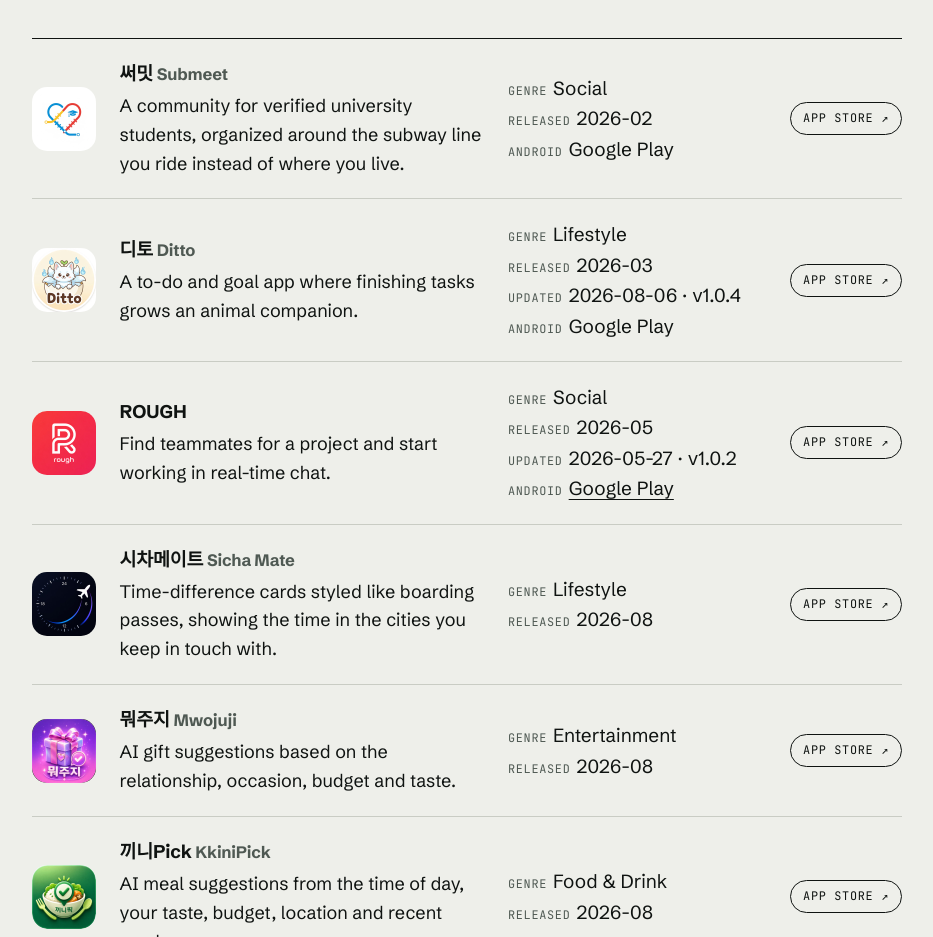
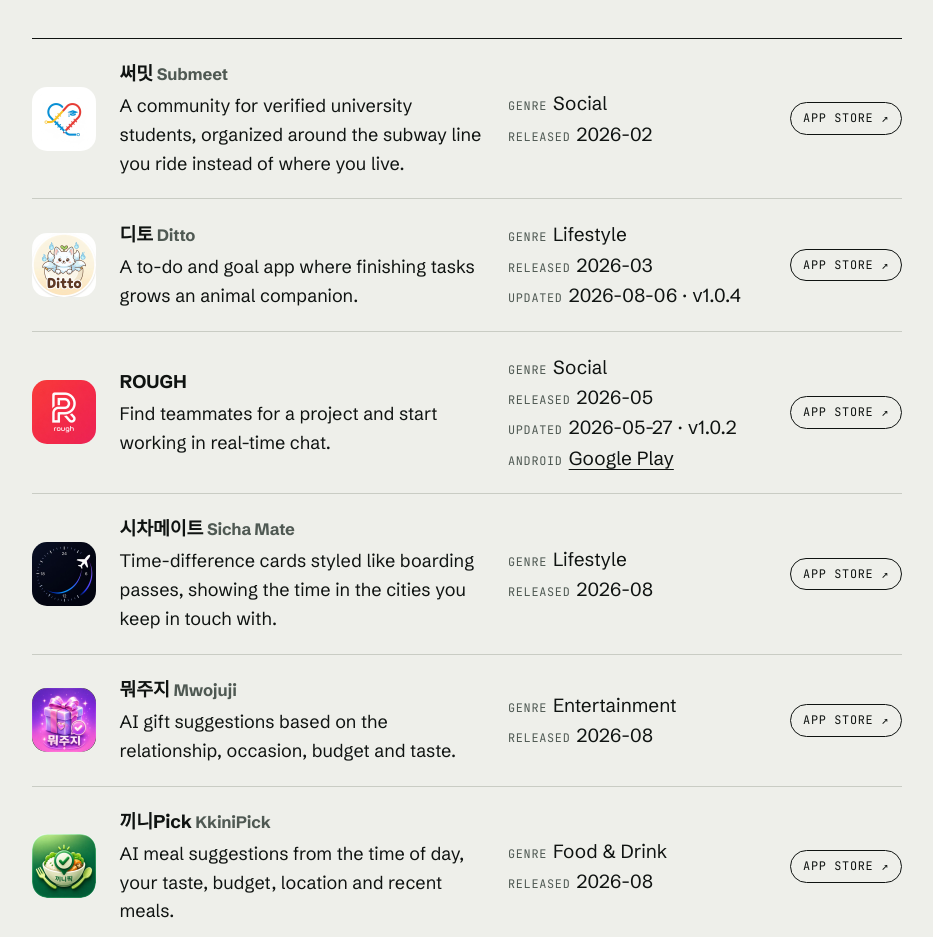
Before and after one commit to Taeho1218/dotz-site, a plain HTML site: page index.html in a window 1280 px wide. Shown: the part 1620-2557 px from the top of the page, without its empty margins (314-1247 px from the left). Drawn offline with Linux system fonts and the light colour scheme.

Commit message:
Correct Android availability
Co-Authored-By: Claude Opus 5.5 <noreply@anthropic.com>
Claude-Session: https://claude.ai/code/session_01763B46u8EkniVsaoZccML4

```diff
--- a/index.html
+++ b/index.html
@@ -217,7 +217,7 @@ footer{border-top:1px solid var(--ink);padding-block:28px 48px;display:flex;flex
         <div class="ab"><h4>써밋 <span class="fine">Submeet</span></h4>
           <p><span class="en">A community for verified university students, organized around the subway line you ride instead of where you live.</span><span class="ko">학교 이메일로 인증한 대학생의 커뮤니티. 사는 동네가 아니라 타는 노선으로 만납니다.</span></p></div>
         <dl class="am"><dt class="mono"><span class="en">Genre</span><span class="ko">분야</span></dt><dd><span class="en">Social</span><span class="ko">소셜</span></dd>
-          <dt class="mono"><span class="en">Released</span><span class="ko">첫 출시</span></dt><dd>2026-02</dd><dt class="mono">Android</dt><dd>Google Play</dd></dl>
+          <dt class="mono"><span class="en">Released</span><span class="ko">첫 출시</span></dt><dd>2026-02</dd></dl>
         <a class="store mono" href="https://apps.apple.com/kr/app/%EC%8D%A8%EB%B0%8B-submeet/id6758037720" aria-label="Submeet on the App Store"><span>App Store</span> &#8599;</a>
       </li>
       <li class="app">
@@ -225,7 +225,7 @@ footer{border-top:1px solid var(--ink);padding-block:28px 48px;display:flex;flex
         <div class="ab"><h4>디토 <span class="fine">Ditto</span></h4>
           <p><span class="en">A to-do and goal app where finishing tasks grows an animal companion.</span><span class="ko">할 일을 끝낼수록 동물 친구가 자라는 할 일·목표 관리 앱.</span></p></div>
         <dl class="am"><dt class="mono"><span class="en">Genre</span><span class="ko">분야</span></dt><dd><span class="en">Lifestyle</span><span class="ko">라이프스타일</span></dd>
-          <dt class="mono"><span class="en">Released</span><span class="ko">첫 출시</span></dt><dd>2026-03</dd><dt class="mono"><span class="en">Updated</span><span class="ko">업데이트</span></dt><dd>2026-08-06 · v1.0.4</dd><dt class="mono">Android</dt><dd>Google Play</dd></dl>
+          <dt class="mono"><span class="en">Released</span><span class="ko">첫 출시</span></dt><dd>2026-03</dd><dt class="mono"><span class="en">Updated</span><span class="ko">업데이트</span></dt><dd>2026-08-06 · v1.0.4</dd></dl>
         <a class="store mono" href="https://apps.apple.com/kr/app/%EB%94%94%ED%86%A0-ditto/id6759387935" aria-label="Ditto on the App Store"><span>App Store</span> &#8599;</a>
       </li>
       <li class="app">
```
